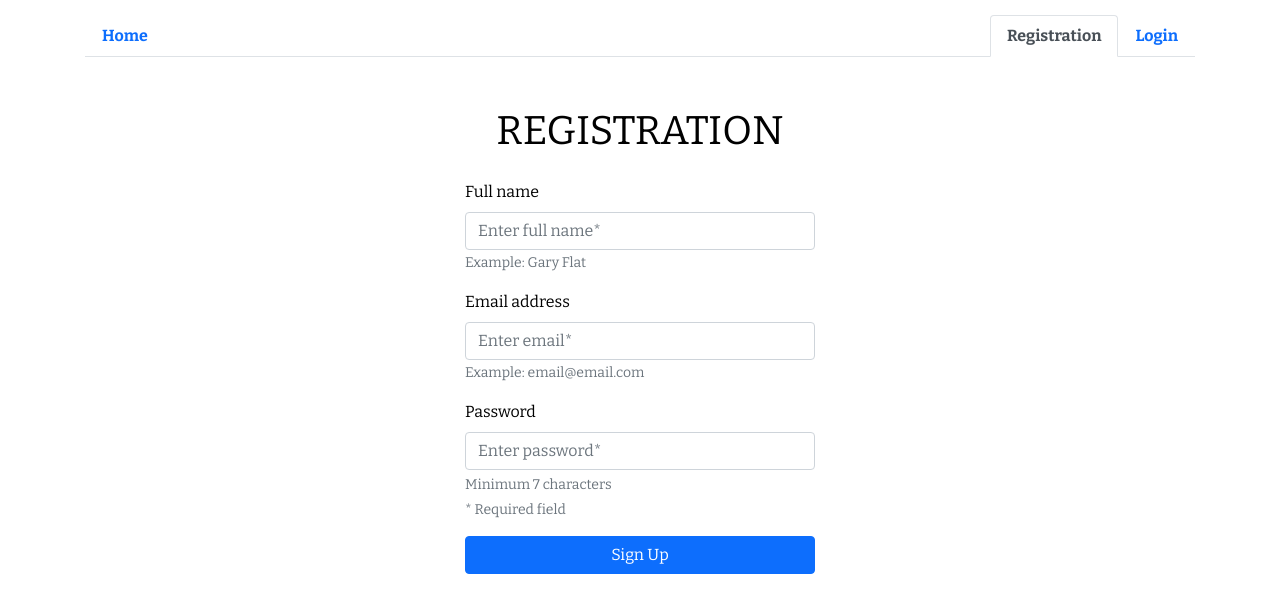
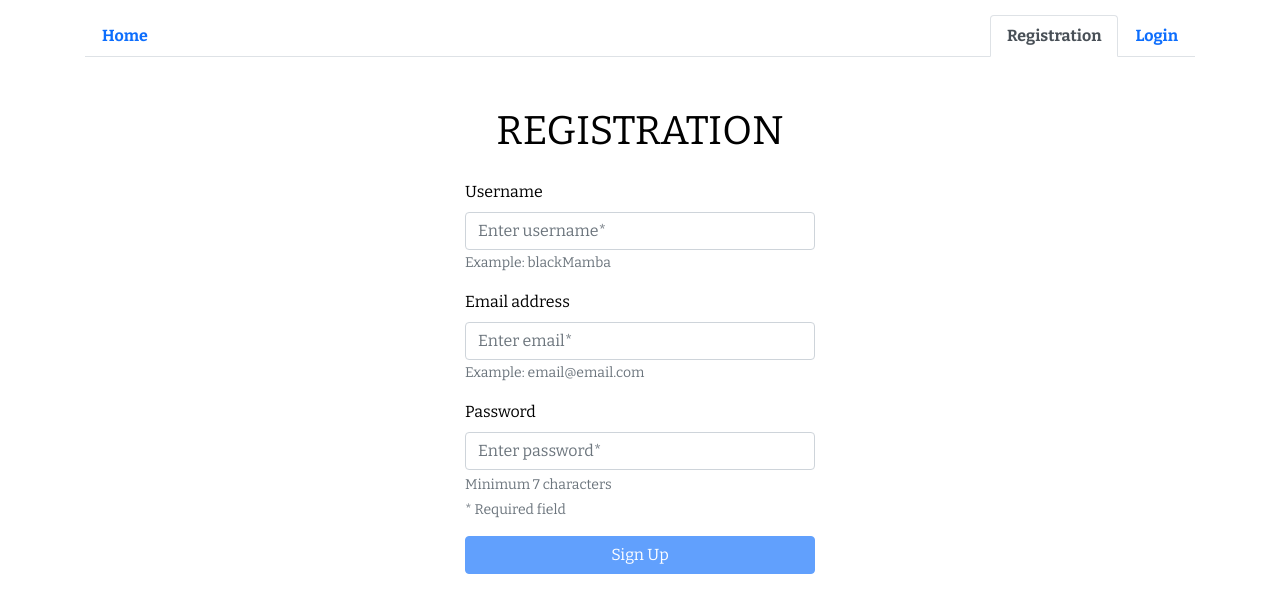
Before and after one commit to andysmokk/goit-react-hw-08-phonebook, a React (Create React App) app: page /register in a window 1280 px wide. Shown: the top 612 px of the page. Built offline with nearby package versions, Linux system fonts and the light colour scheme.

Commit message:
buttom disabled/enabled

```diff
--- a/src/components/ContactForm/ContactForm.js
+++ b/src/components/ContactForm/ContactForm.js
@@ -3,6 +3,7 @@ import { useSelector, useDispatch } from 'react-redux';
 
 import Form from 'react-bootstrap/Form';
 import Button from 'react-bootstrap/Button';
+import Spinner from 'react-bootstrap/Spinner';
 
 import {
   postAddContact,
@@ -15,6 +16,15 @@ import s from './ContactForm.module.css';
 export default function ContactForm() {
   const [name, setName] = useState('');
   const [number, setNumber] = useState('');
+  const [disableButton, setDisableButton] = useState(true);
+
+  useEffect(() => {
+    if (name && number) {
+      setDisableButton(false);
+      return;
+    }
+    setDisableButton(true);
+  }, [name, number]);
 
   const contacts = useSelector(getContacts);
   const loader = useSelector(isLoader);
@@ -122,10 +132,28 @@ export default function ContactForm() {
           </div>
         </Form.Group>
         <div className={s.btnBox}>
-          <Button className={s.btn} variant="primary" type="submit">
-            Add contact
+          <Button
+            className={s.btn}
+            variant="primary"
+            type="submit"
+            disabled={disableButton}
+          >
+            {loader ? (
+              <>
+                <Spinner
+                  as="span"
+                  animation="border"
+                  size="sm"
+                  role="status"
+                  aria-hidden="true"
+                />{' '}
+                Loading...
+              </>
+            ) : (
+              <p>Add contact</p>
+            )}
           </Button>
-          <div className={s.loader}>{loader && <h1>Loading...</h1>}</div>
+          {/* <div className={s.loader}>{loader && <h1>Loading...</h1>}</div> */}
         </div>
       </Form>
     </section>
--- a/src/pages/LoginPage/LoginPage.js
+++ b/src/pages/LoginPage/LoginPage.js
@@ -1,4 +1,4 @@
-import { useState } from 'react';
+import { useState, useEffect } from 'react';
 import { useDispatch } from 'react-redux';
 import Form from 'react-bootstrap/Form';
 import Button from 'react-bootstrap/Button';
@@ -9,6 +9,15 @@ export function LoginPage() {
   const dispatch = useDispatch();
   const [email, setEmail] = useState('');
   const [password, setPassword] = useState('');
+  const [disableButton, setDisableButton] = useState(true);
+
+  useEffect(() => {
+    if (email && password.length >= 7) {
+      setDisableButton(false);
+      return;
+    }
+    setDisableButton(true);
+  }, [email, password.length]);
 
   const onChangeValue = ({ target: { name, value } }) => {
     switch (name) {
@@ -43,7 +52,7 @@ export function LoginPage() {
             name="email"
             placeholder="Enter email*"
             value={email}
-            // required
+            required
             onChange={onChangeValue}
             //   id={shortid.generate()}
           />
@@ -59,7 +68,7 @@ export function LoginPage() {
             name="password"
             value={password}
             placeholder="Enter password*"
-            // required
+            required
             onChange={onChangeValue}
             //   id={shortid.generate()}
           />
@@ -69,7 +78,12 @@ export function LoginPage() {
             <Form.Text className={`'text-muted'`}>* Required field</Form.Text>
           </div>
         </Form.Group>
-        <Button className={s.btn} variant="primary" type="submit">
+        <Button
+          className={s.btn}
+          variant="primary"
+          type="submit"
+          disabled={disableButton}
+        >
           Sign In
         </Button>
         {/* <button className={s.btn} type="submit">
--- a/src/pages/RegisterPage/RegisterPage.js
+++ b/src/pages/RegisterPage/RegisterPage.js
@@ -1,4 +1,4 @@
-import { useState } from 'react';
+import { useState, useEffect } from 'react';
 import { useDispatch } from 'react-redux';
 import Form from 'react-bootstrap/Form';
 import Button from 'react-bootstrap/Button';
@@ -10,6 +10,15 @@ export function RegisterPage() {
   const [name, setName] = useState('');
   const [email, setEmail] = useState('');
   const [password, setPassword] = useState('');
+  const [disableButton, setDisableButton] = useState(true);
+
+  useEffect(() => {
+    if (name && email && password.length >= 7) {
+      setDisableButton(false);
+      return;
+    }
+    setDisableButton(true);
+  }, [name, email, password.length]);
 
   const onChangeValue = ({ target: { name, value } }) => {
     switch (name) {
@@ -40,12 +49,12 @@ export function RegisterPage() {
       <h1 className={s.title}>REGISTRATION</h1>
       <Form className={s.form} onSubmit={onSubmitForm}>
         <Form.Group className="mb-3" controlId="formBasicName">
-          <Form.Label className={s.label}>Full name</Form.Label>
+          <Form.Label className={s.label}>Username</Form.Label>
           <Form.Control
             className={s.input}
             type="text"
             name="name"
-            placeholder="Enter full name*"
+            placeholder="Enter username*"
             value={name}
             autoComplete="on"
             pattern="^[a-zA-Zа-яА-Я]+(([' -][a-zA-Zа-яА-Я ])?[a-zA-Zа-яА-Я]*)*$"
@@ -54,7 +63,7 @@ export function RegisterPage() {
             onChange={onChangeValue}
             //   id={shortid.generate()}
           />
-          <Form.Text className="text-muted">Example: Gary Flat</Form.Text>
+          <Form.Text className="text-muted">Example: blackMamba</Form.Text>
         </Form.Group>
         <Form.Group className="mb-3" controlId="formBasicEmail">
           <Form.Label className={s.label}>Email address</Form.Label>
@@ -65,7 +74,7 @@ export function RegisterPage() {
             name="email"
             placeholder="Enter email*"
             value={email}
-            autoComplete="on"
+            // autoComplete="on"
             required
             onChange={onChangeValue}
             //   id={shortid.generate()}
@@ -90,7 +99,12 @@ export function RegisterPage() {
             <Form.Text className={`'text-muted'`}>* Required field</Form.Text>
           </div>
         </Form.Group>
-        <Button className={s.btn} variant="primary" type="submit">
+        <Button
+          className={s.btn}
+          variant="primary"
+          type="submit"
+          disabled={disableButton}
+        >
           Sign Up
         </Button>
       </Form>
```
